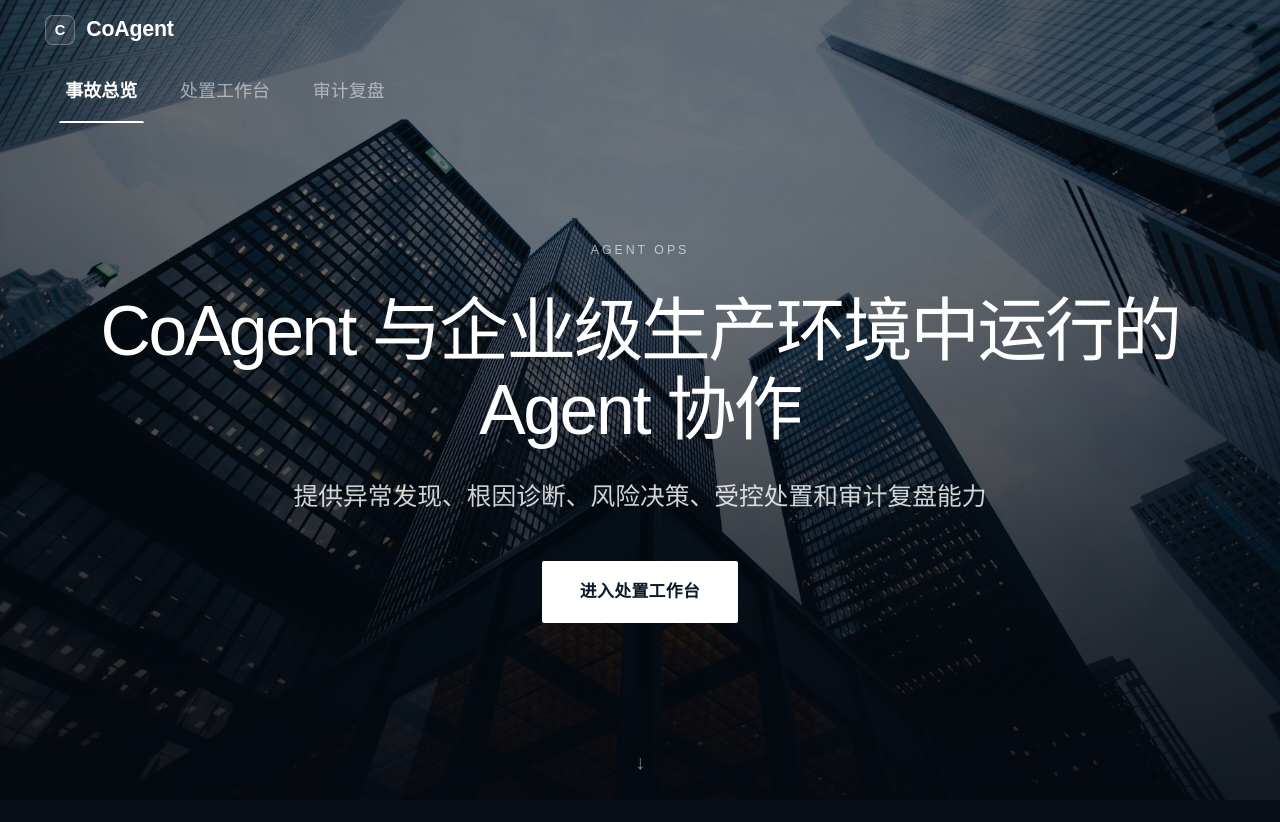
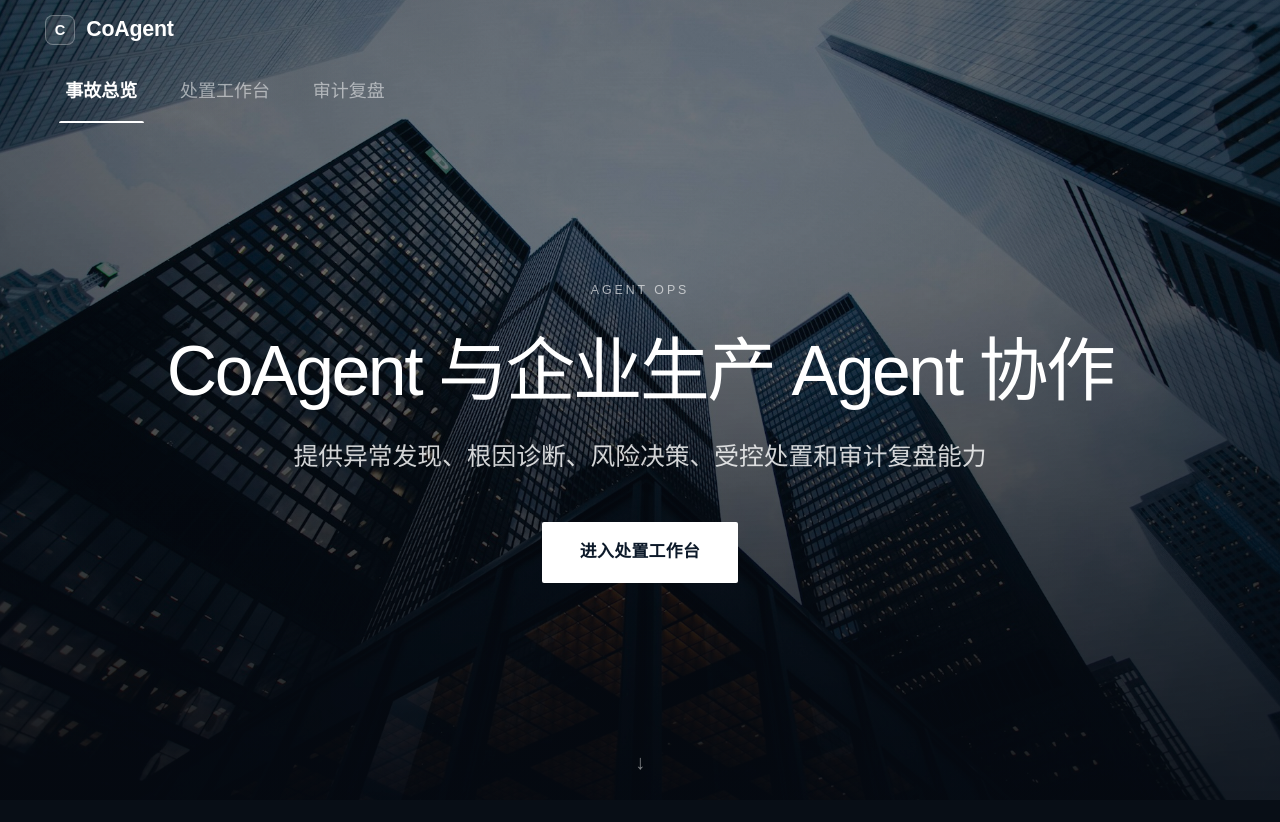
Before and after one commit to lurui1997/coagent, a FastAPI app: page / in a window 1280 px wide. Shown: the top 822 px of the page. Run offline with FastAPI, Linux system fonts and the light colour scheme; data that the repository does not hold is empty.

Commit message:
fix(ui): 精简 Hero 主标题文案
Co-authored-by: Cursor <cursoragent@cursor.com>

```diff
--- a/web/templates/admin.html
+++ b/web/templates/admin.html
@@ -29,7 +29,7 @@
       <div class="pal-hero-scrim" aria-hidden="true"></div>
       <div class="pal-hero-content">
         <p class="pal-hero-eyebrow">Agent Ops</p>
-        <h1 class="pal-hero-title">CoAgent 与企业级生产环境中运行的 Agent 协作</h1>
+        <h1 class="pal-hero-title">CoAgent 与企业生产 Agent 协作</h1>
         <p class="pal-hero-subtitle">提供异常发现、根因诊断、风险决策、受控处置和审计复盘能力</p>
         <a href="/?tab=2" class="pal-hero-cta">进入处置工作台</a>
       </div>
```
